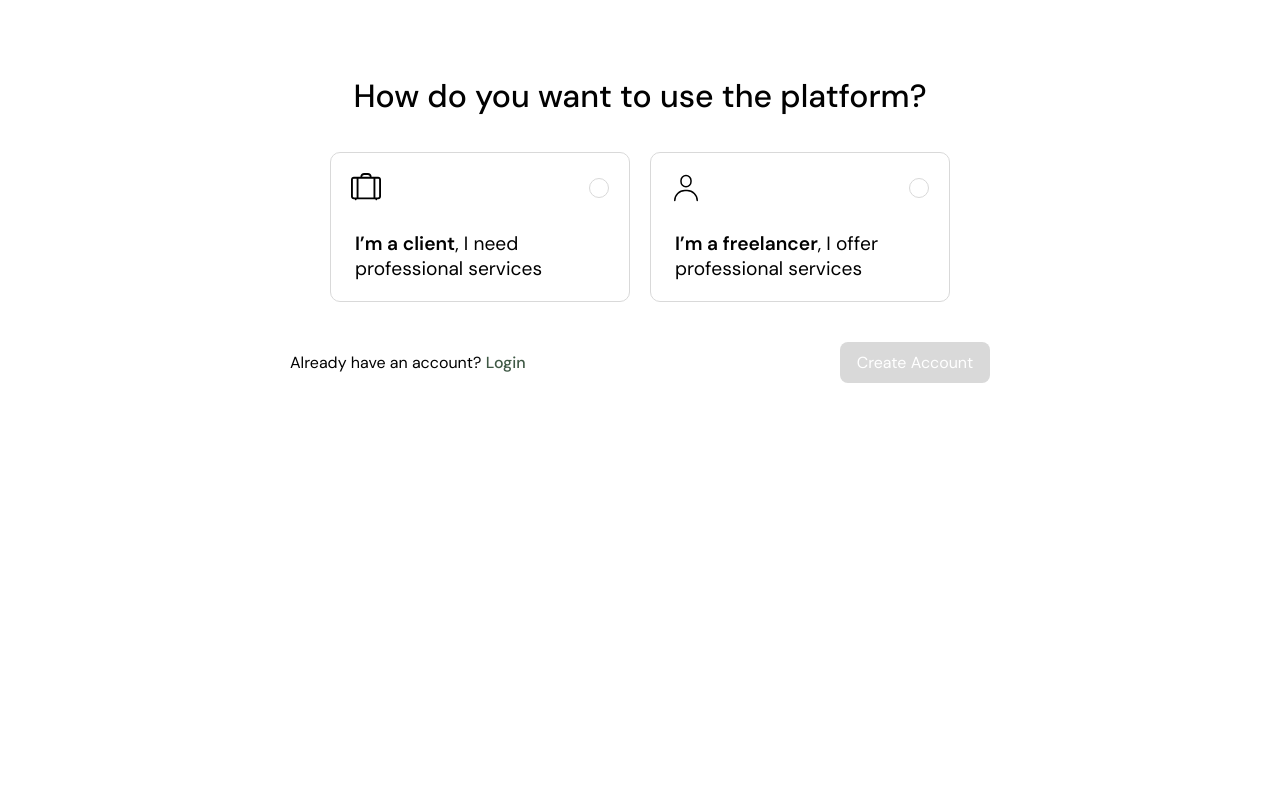
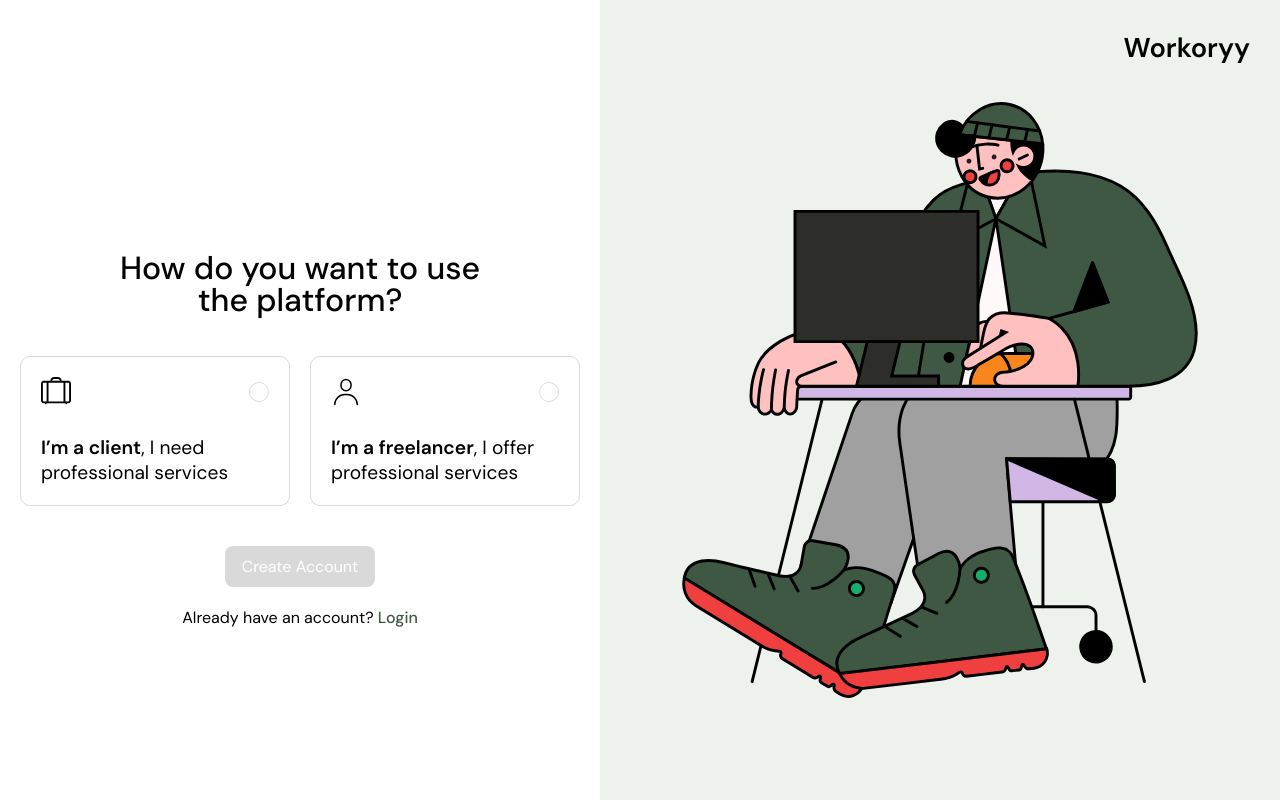
Before and after one commit to Im-Hassan-wd/marketplace, a Next.js app: page /ob/new-account in a window 1280 px wide. Built offline with nearby package versions, Linux system fonts and the light colour scheme.

Commit message:
reworked

```diff
--- a/app/auth.css
+++ b/app/auth.css
@@ -20,9 +20,10 @@
 }
 .signup h3 {
   text-align: center;
+  max-width: 400px;
 }
 .create-with-socials {
-  margin: 20px 0;
+  margin: 12px 0;
   display: flex;
   gap: 10px;
 }
@@ -48,7 +49,7 @@
 }
 
 .auth-form {
-  margin: 20px 0;
+  margin: 12px 0;
   width: 100%;
 }
 .auth-form .full-name {
@@ -108,7 +109,8 @@
   justify-content: space-between;
   align-items: center;
   margin: 0 auto;
-  /* gap: 10px; */
+  gap: 20px;
+  flex-direction: column-reverse;
 }
 .action a {
   color: var(--primary);
--- a/app/ob/new-account/account.css
+++ b/app/ob/new-account/account.css
@@ -1,8 +1,19 @@
+.new-account-div {
+  display: flex;
+  justify-content: center;
+}
 .new-account {
   margin: 80px auto;
-  max-width: 700px;
   text-align: center;
   margin-bottom: 0;
+  padding: 0 20px;
+  display: flex;
+  justify-content: center;
+  align-items: center;
+  flex-direction: column;
+}
+.new-account h3 {
+  max-width: 400px;
 }
 .new-account p {
   margin-top: 20px;
@@ -23,7 +34,6 @@
 .account-type button {
   display: flex;
   flex-direction: column;
-  width: 300px;
   height: 150px;
   text-align: left;
   border: 1px solid var(--border-color);
@@ -56,6 +66,24 @@
   font-weight: 600;
 }
 
+@media (min-width: 1001px) {
+  .new-account-div {
+    height: 100vh;
+    overflow: hidden;
+  }
+  .new-account {
+    max-width: 600px;
+  }
+}
+@media (max-width: 1000px) {
+  .new-account-div {
+    flex-direction: column;
+  }
+  .new-account {
+    margin-top: 100px;
+    margin-bottom: 30px;
+  }
+}
 @media (max-width: 640px) {
   .account-type {
     flex-direction: column;
--- a/app/ob/new-account/page.js
+++ b/app/ob/new-account/page.js
@@ -5,6 +5,7 @@ import Link from "next/link";
 import Image from "next/image";
 import { useRouter } from "next/navigation";
 import { useAccount } from "@/hooks/useAccount";
+import Sidebar from "@/components/sidebar/Sidebar";
 
 export default function Account() {
   const router = useRouter();
@@ -16,6 +17,8 @@ export default function Account() {
 
   return (
     <>
+      <div className="new-account-div">
+        <Sidebar src="illustration__account" />
         <div className="new-account">
           <h3>How do you want to use the platform?</h3>
           {/* <p>Select which describes you</p> */}
@@ -72,6 +75,7 @@ export default function Account() {
             </button>
           </div>
         </div>
+      </div>
     </>
   );
 }
--- a/app/ob/signup/page.js
+++ b/app/ob/signup/page.js
@@ -51,6 +51,7 @@ export default function Signup() {
     <div className="signup">
       <Sidebar src="illustration__signup" />
       <div className="form-wrapper">
+        <h1>Begin Journey</h1>
         {type === "Freelancer" ? (
           <h3>This is where incredible careers begin.</h3>
         ) : (
@@ -125,7 +126,7 @@ export default function Signup() {
             />
           </label>
 
-          <label>
+          {/* <label>
             <Select
               className="react-select"
               placeholder="Country"
@@ -133,7 +134,7 @@ export default function Signup() {
               value={country}
               onChange={handleSelect}
             />
-          </label>
+          </label> */}
 
           <label className="checkbox-input">
             <input
--- a/components/sidebar/Sidebar.css
+++ b/components/sidebar/Sidebar.css
@@ -1,14 +1,13 @@
 .sidebar {
   background: var(--primary-light);
   width: fit-content;
-  /* position: relative; */
   order: 1;
+  display: flex;
+  justify-content: center;
+  align-items: center;
   flex: 1;
 }
 .sidebar img {
-  display: flex;
-  justify-content: center;
-  align-items: center;
   width: 100%;
 }
 .sidebar .logo {
@@ -17,7 +16,7 @@
   font-weight: 600;
   right: 0px;
   top: 0px;
-  padding: 20px;
+  padding: 30px;
 }
 @media (max-width: 1000px) {
   .sidebar {
```
Also changed, not shown: public/img/illustration__account.svg (added). Lines whose indentation alone changed are shown as unchanged.
